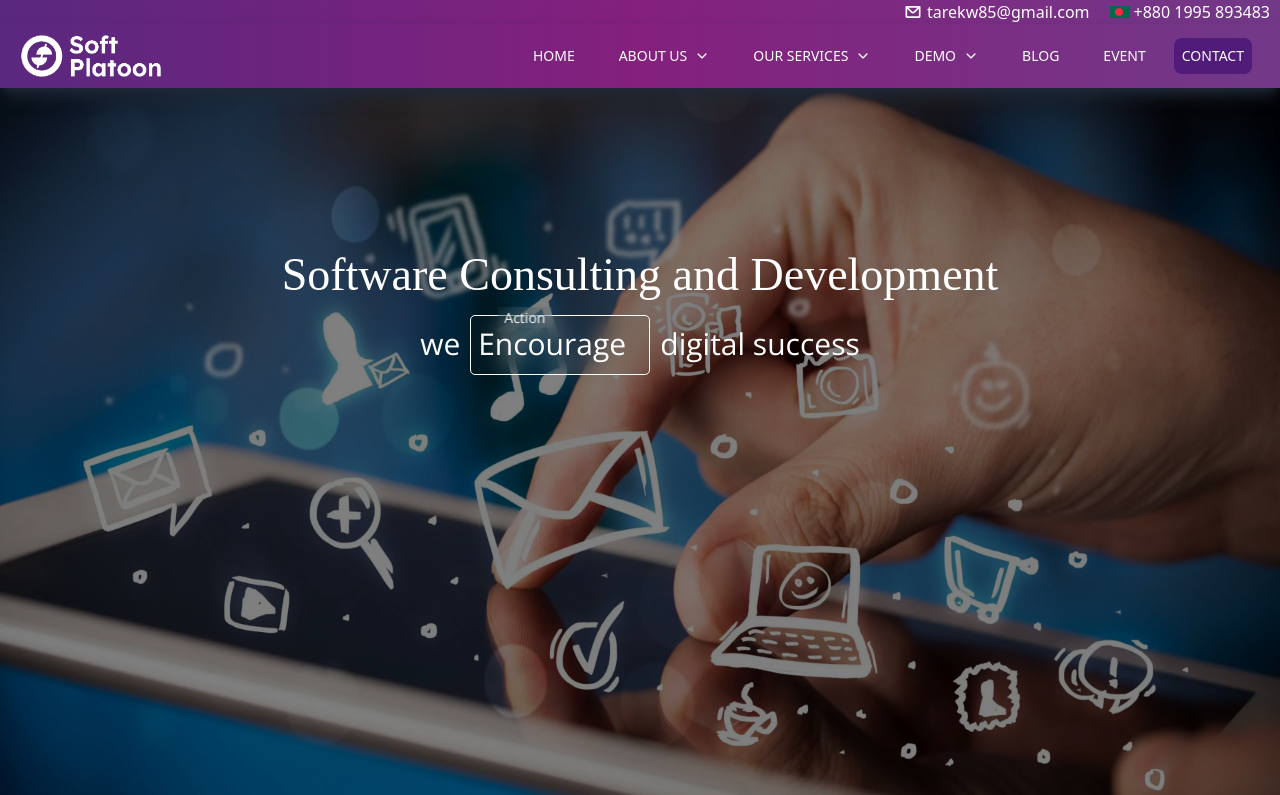
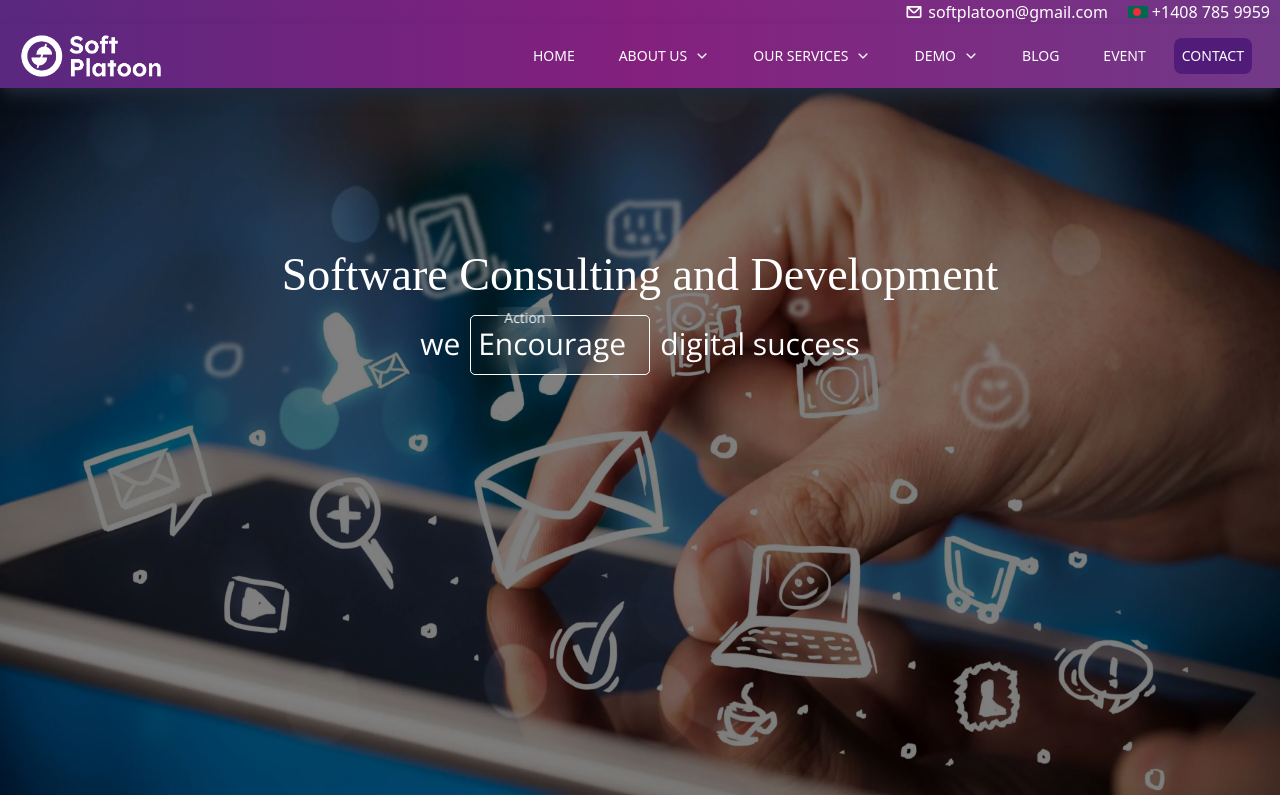
Before and after one commit to Marketien/SoftPlatoonOfficial-ClientSite, a React (Vite) app: page / in a window 1280 px wide. Shown: the top 795 px of the page. Built offline with nearby package versions, Linux system fonts and the light colour scheme; a web font is replaced by a local one.

Commit message:
href removed from navbare

```diff
--- a/src/Components/Shared/Navbar/Navbar.jsx
+++ b/src/Components/Shared/Navbar/Navbar.jsx
@@ -70,13 +70,13 @@ const Navbar = () => {
           <span className="me-1">
             <CgMail size={20} />
           </span>{" "}
-          <span>tarekw85@gmail.com</span>
+          <span>softplatoon@gmail.com</span>
         </p>
         <p className="flex items-center">
           <span className="me-1">
             <img className="w-[20px]" src={bangladesh} alt="" />
           </span>
-          <span>+880 1995 893483</span>
+          <span>+1408 785 9959</span>
         </p>
       </div>
       {/* navbar section  */}
@@ -164,7 +164,7 @@ const Navbar = () => {
               <a
                 onClick={toggleAboutUsDropDown}
                 className="md:p-4 py-2 uppercase  hover:text-[#539ce6] flex items-center relative "
-                href="#"
+
               >
                 About Us <IoIosArrowDown className="ms-2" />
               </a>
@@ -183,7 +183,7 @@ const Navbar = () => {
               <a
                 onClick={toggleOurServiceDropDown}
                 className="md:p-4 py-2 uppercase hover:text-[#539ce6] flex items-center relative"
-                href="#"
+
               >
                 Our Services <IoIosArrowDown className="ms-2" />
               </a>
@@ -204,7 +204,7 @@ const Navbar = () => {
               <a
                 onClick={toggleDemoDropDown}
                 className="md:p-4 py-2 uppercase hover:text-[#539ce6] flex items-center relative"
-                href="#"
+
               >
                 Demo <IoIosArrowDown className="ms-2" />
               </a>
@@ -226,7 +226,7 @@ const Navbar = () => {
             <li>
               <a
                 className="md:p-4 py-2 block uppercase hover:text-[#539ce6]"
-                href="#"
+
               >
                 Blog
               </a>
@@ -234,7 +234,7 @@ const Navbar = () => {
             <li>
               <a
                 className="md:p-4 py-2 block uppercase hover:text-[#539ce6]"
-                href="#"
+
               >
                 Event
               </a>
@@ -252,7 +252,7 @@ const Navbar = () => {
             <li>
               <a
                 className="lg:hidden md:hiden sm: flex md:p-4 py-2 text-white bg-[#095868] w-[80px] items-center justify-center"
-                href="#"
+
               >
                 Contact
               </a>
```
